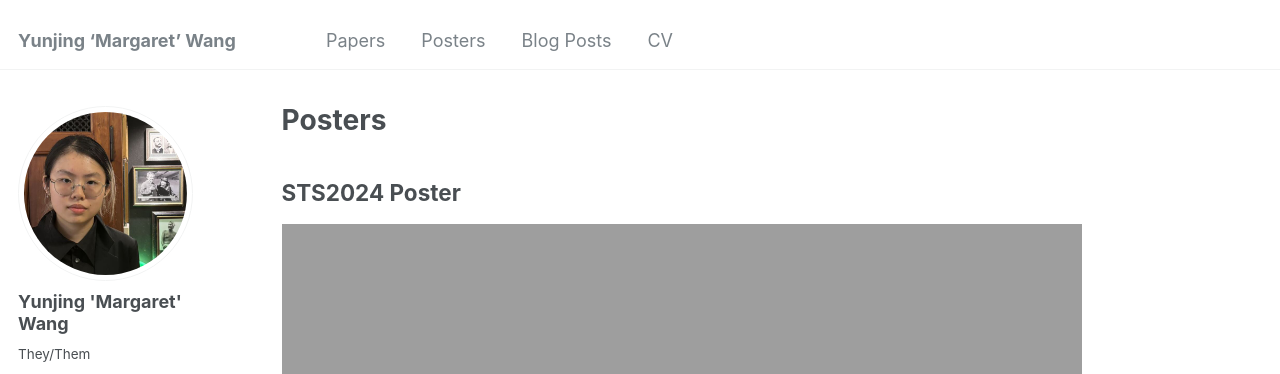
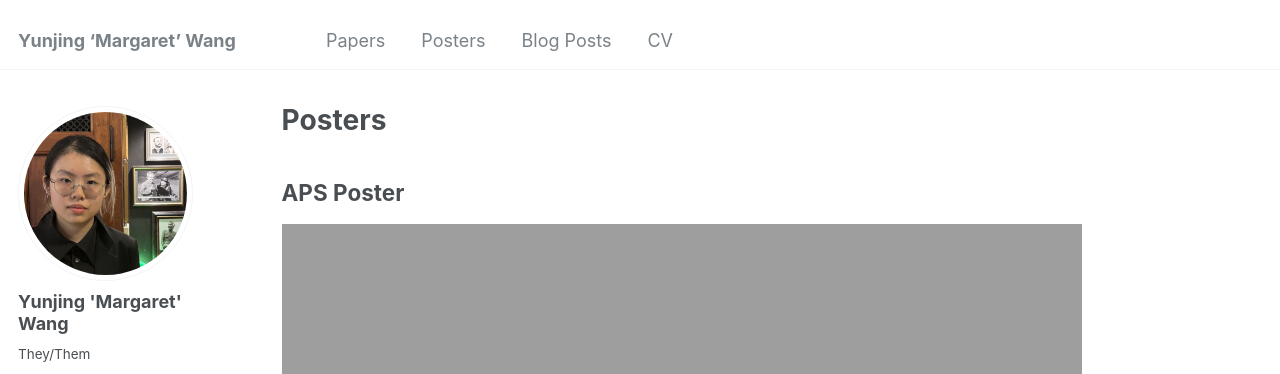
Before and after one commit to Margaret42/Yunjing-Wang, a Jekyll site: the page built from _pages/posters.md, in a window 1280 px wide and 900 px high. Shown: the top 374 px of the window. Built offline with Jekyll 4.4.1, drawn with Linux system fonts in a browser that asks for light colours; some web fonts are replaced.

Commit message:
Change STS2024 Poster to APS Poster
Updated the title and image source for the poster.

```diff
--- a/_pages/posters.md
+++ b/_pages/posters.md
@@ -7,7 +7,7 @@ redirect_from:
   - /posters
 ---
 {% include base_path %}
-## STS2024 Poster
+## APS Poster
 
 <img src="https://margaret42.github.io/Yunjing-Wang/file/STS2024%20poster.png" alt="STS2024 Poster" style="width: 800px"/>
 
```
